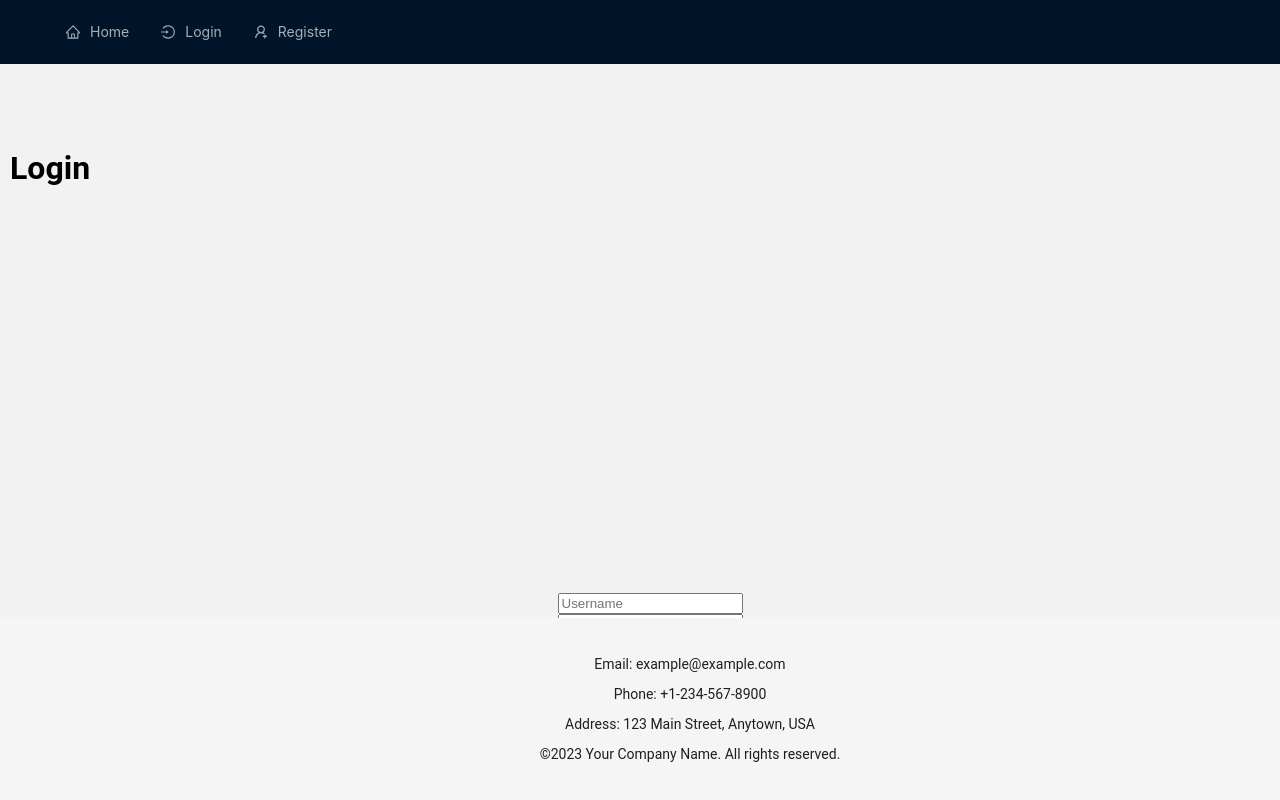
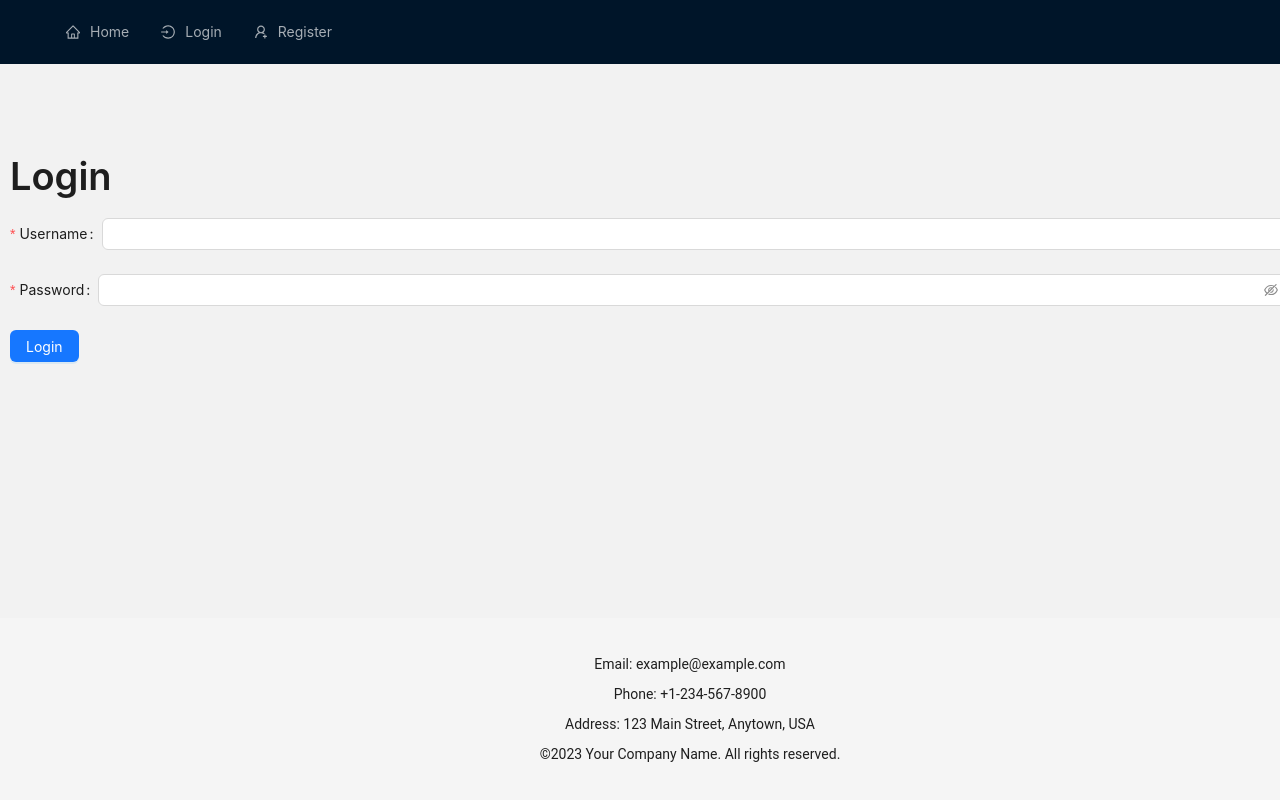
Before and after one commit to tee-jagz/PHC_record_PWA, a React (Create React App) app: page /login in a window 1280 px wide. Built offline with nearby package versions, Linux system fonts and the light colour scheme.

Commit message:
Login funtion added

```diff
--- a/src/App.js
+++ b/src/App.js
@@ -1,10 +1,7 @@
 import React from 'react';
-import {BrowserRouter as Router } from 'react-router-dom';
 
 import {AppRoutes} from './Routes';
 //import './App.css';
-import Navbar from './component/NavBar/navbar';
-import RegisterPage from './component/register/register';
 
 
 
--- a/src/Routes.js
+++ b/src/Routes.js
@@ -1,5 +1,6 @@
 import React from 'react';
 import { Route, Routes } from 'react-router-dom';
+import ProtectedRoute from "./component/ProtectedRoute";
 
 
 import RegisterPage from './component/register/register';
@@ -23,10 +24,27 @@ export function AppRoutes() {
       <Route path="/patientreg" exact element={<PatientForm />} />
       <Route path="/appointment" exact element={<AppointmentPage />} />
       <Route path="/receptionist" exact element={<ReceptionPage />} />
-      <Route path="/active_visits" exact element={<ActiveVisits />} />
-      <Route path="/doctor_dashboard/:visitId" exact element={<DoctorDashboard />} />
+      {/* <Route path="/active_visits" exact element={<ActiveVisits />} /> */}
       <Route path="/patientList" exact element={<PatientList />} />
       <Route path="/patient-details/:patientId" exact element={<PatientDetails />} />
+
+      {/* Doctors pages */}
+      <Route
+        path="/doctor_dashboard/:visitId"
+        element={
+          <ProtectedRoute allowedRoles={['doctor']}>
+            <DoctorDashboard />
+          </ProtectedRoute>
+        }
+      />
+      <Route
+        path="/active_visits"
+        element={
+          <ProtectedRoute allowedRoles={['doctor']}>
+            <ActiveVisits />
+          </ProtectedRoute>
+        }
+      />
     </Routes>
   );
 }
--- /dev/null
+++ b/src/component/ProtectedRoute.js
@@ -0,0 +1,22 @@
+import React from 'react';
+import { Navigate, Outlet, useLocation } from 'react-router-dom';
+import { useAuth } from './../useAuth';
+
+const ProtectedRoute = ({ allowedRoles, children }) => {
+  const { user } = useAuth();
+  const location = useLocation();
+
+  if (!user) {
+    // If the user is not authenticated, redirect them to the login page
+    return <Navigate to="/login" state={{ from: location }} />;
+  } else if (allowedRoles && !allowedRoles.includes(user.role)) {
+    console.log('user.role', user.role)
+    // If the user's role is not within the allowed roles, redirect them to an appropriate error page or another page
+    return <Navigate to="/not-authorized" />;
+  } else {
+    // If the user is authenticated and has the right role, render the protected content
+    return children;
+  }
+};
+
+export default ProtectedRoute;
--- a/src/component/doctor/DoctorMenu.js
+++ b/src/component/doctor/DoctorMenu.js
@@ -1,9 +1,19 @@
 import React from "react";
-import { Menu } from "antd";
-import { CalendarOutlined, UserOutlined } from "@ant-design/icons";
+import { Menu, Button } from "antd";
+import { CalendarOutlined, UserOutlined, LogoutOutlined } from "@ant-design/icons";
 import { Link } from "react-router-dom";
+import { useAuth } from "./../../useAuth";
+import { useNavigate } from "react-router-dom";
 
 function DoctorMenu() {
+  const { logout } = useAuth();
+  const navigate = useNavigate();
+
+  const handleLogout = () => {
+    logout();
+    navigate("/login");
+  };
+
   return (
     <Menu mode="horizontal" selectable={false}>
       <Menu.Item key="activeVisits" icon={<CalendarOutlined />}>
@@ -12,6 +22,11 @@ function DoctorMenu() {
       {/* <Menu.Item key="doctorDashboard" icon={<UserOutlined />}>
         <Link to="/doctor_dashboard">Doctor Dashboard</Link>
       </Menu.Item> */}
+      <Menu.Item key="logout" icon={<LogoutOutlined />} style={{ float: "right" }}>
+        <Button type="text" onClick={handleLogout}>
+          Logout
+        </Button>
+      </Menu.Item>
     </Menu>
   );
 }
--- a/src/component/login/login.js
+++ b/src/component/login/login.js
@@ -1,87 +1,61 @@
-import React, { useState } from "react";
-import openIndexedDB from "../../db";
-import { BrowserRouter, Routes, Route, NavLink, Navigate } from 'react-router-dom';
+import React, { useState, useEffect } from "react";
+import { Form, Input, Button, Typography } from "antd";
+import { useNavigate } from "react-router-dom";
+import { useAuth } from "./../../useAuth";
 
-function LoginPage() {
-  const [username, setUsername] = useState("");
-  const [password, setPassword] = useState("");
-  const [loading, setLoading] = useState(false);
-  const [redirectPath, setRedirectPath] = useState(""); // set the default redirect path to home page
+const { Title } = Typography;
 
-  async function handleLogin(event) {
-    event.preventDefault();
-    setLoading(true);
+const LoginForm = () => {
+  const [error, setError] = useState("");
+  const { login, user } = useAuth();
+  const navigate = useNavigate();
 
-    const db = await openIndexedDB();
-    const transaction = db.transaction(["staff"], "readonly");
-    const staffStore = transaction.objectStore("staff");
-    const index = staffStore.index("username");
+  useEffect(() => {
+    if (user) {
+      console.log("user", user);
+      if (user.role === "doctor") {
+        navigate("/active_visits", { replace: true });
+      } else if (user.role === "receptionist") {
+        navigate("/appointment", { replace: true });
+      }
+    }
+  }, [user, navigate]);
 
-
-    const request = index.get(username);
-
-    // console.log(staffStore);
-    // console.log(index);
-
-    request.onsuccess = function (event) {
-      const staff = event.target.result;
-
-      if (staff && staff.password === password) {
-        //onLogin(staff);
-        console.log(staff)
-        alert("Login successful");
-        setLoading(false);
-
-         // set the redirect path based on some condition
-         if (staff.role === "doctor") {
-          setRedirectPath("/doctor"); // set the redirect path to doctor page
-        } else {
-          setRedirectPath("/receptionist"); // set the redirect path to appointment page
-        }
-
-      } else {
-        alert("Invalid username or password");
-        setLoading(false);
-      }
-    };
-  }
+  const onFinish = async (values) => {
+    try {
+      await login(values.username, values.password);
+    } catch (err) {
+      setError(err.message);
+    }
+  };
 
   return (
     <div>
-
-      <h1>Login</h1>
-      <form style={{paddingTop: "30%", textAlign: 'center'}} onSubmit={handleLogin}>
-         <label>
-          {/*Username <br /> */}
-          <input
-            type="text"
-            value={username}
-            placeholder="Username"
-            onChange={(event) => setUsername(event.target.value)}
-            required
-          />
-        </label>
-        <br />
-        <label>
-          {/* Password <br /> */}
-          <input
-            type="password"
-            value={password}
-            placeholder="Password"
-            onChange={(event) => setPassword(event.target.value)}
-            required
-          />
-        </label>
-        <br />
-        <button type="submit" disabled={loading}>
-          Login
-        </button>
-      </form>
-
-            {/* use the Navigate component to redirect to the appropriate page if the redirect path is not empty */}
-            {redirectPath && <Navigate to={redirectPath} />}
+      <Title>Login</Title>
+      <Form onFinish={onFinish}>
+        <Form.Item
+          label="Username"
+          name="username"
+          rules={[{ required: true, message: "Please input your username!" }]}
+        >
+          <Input />
+        </Form.Item>
+        <Form.Item
+          label="Password"
+          name="password"
+          rules={[{ required: true, message: "Please input your password!" }]}
+        >
+          <Input.Password />
+        </Form.Item>
+        <Form.Item>
+          <Button type="primary" htmlType="submit">
+            Login
+          </Button>
+        </Form.Item>
+      </Form>
+      {error && <p style={{ color: "red" }}>{error}</p>}
     </div>
   );
-}
+};
 
-export default LoginPage;
+export default LoginForm;
--- a/src/component/receptionist/patientDetails.js
+++ b/src/component/receptionist/patientDetails.js
@@ -35,7 +35,7 @@ function PatientDetails() {
     const request = patientStore.put({ ...patient, ...values });
 
     request.onsuccess = () => {
-      navigate("/patient-list");
+      navigate("/patientList");
     };
 
     request.onerror = () => {
--- a/src/component/receptionist/reception_menu.js
+++ b/src/component/receptionist/reception_menu.js
@@ -1,10 +1,20 @@
 import React from "react";
 import { Button } from 'antd';
-import { CalendarOutlined, UserAddOutlined, UserOutlined } from '@ant-design/icons';
-import { Link } from 'react-router-dom';
+import { CalendarOutlined, UserAddOutlined, UserOutlined, LogoutOutlined } from '@ant-design/icons';
+import { Link, useNavigate } from 'react-router-dom';
+import { useAuth } from "./../../useAuth";
 
 function ReceptionMenu() {
+  const { logout } = useAuth();
+  const navigate = useNavigate();
+
+  const handleLogout = () => {
+    logout();
+    navigate('/login');
+  };
+
   return (
+    <div style={{ display: "flex", justifyContent: "space-between" }}>
       <div>
         <Button type="link" icon={<CalendarOutlined />}>
           <Link to="/appointment">Appointment</Link>
@@ -16,6 +26,12 @@ function ReceptionMenu() {
           <Link to="/patientList">Patient List</Link>
         </Button>
       </div>
+      <div>
+        <Button type="link" icon={<LogoutOutlined />} onClick={handleLogout}>
+          Logout
+        </Button>
+      </div>
+    </div>
   );
 }
 
--- a/src/index.js
+++ b/src/index.js
@@ -1,18 +1,22 @@
 import React from 'react';
 import ReactDOM from 'react-dom/client';
 import {BrowserRouter as Router } from 'react-router-dom';
+
 import './index.css';
 import App from './App';
 import Navbar from './component/NavBar/navbar';
 import FooterComp from './component/Footer';
+import { AuthProvider } from './useAuth';
 
 const root = ReactDOM.createRoot(document.getElementById('root'));
 root.render(
   <React.StrictMode>
     <Router>
+      <AuthProvider>
     <Navbar />
     <App />
     <FooterComp />
+    </AuthProvider>
     </Router>
   </React.StrictMode>
 );
--- /dev/null
+++ b/src/useAuth.js
@@ -0,0 +1,53 @@
+import { createContext, useContext, useState, useEffect } from "react";
+import openIndexedDB from "./db";
+
+const AuthContext = createContext();
+
+export function useAuth() {
+  return useContext(AuthContext);
+}
+
+export function AuthProvider({ children }) {
+  const [user, setUser] = useState(null);
+
+  useEffect(() => {
+    // Load the user from localStorage on component mount
+    const storedUser = localStorage.getItem("user");
+    if (storedUser) {
+      setUser(JSON.parse(storedUser));
+    }
+  }, []);
+
+  const login = async (username, password) => {
+    const db = await openIndexedDB();
+    const tx = db.transaction("staff", "readonly");
+    const staffStore = tx.objectStore("staff");
+    const staffIndex = staffStore.index("username");
+
+    const request = staffIndex.get(username);
+    request.onsuccess = (e) => {
+      const staffMember = e.target.result;
+      if (staffMember && staffMember.password === password) {
+        setUser(staffMember);
+        // Save the user to localStorage
+        localStorage.setItem("user", JSON.stringify(staffMember));
+      } else {
+        throw new Error("Invalid credentials");
+      }
+    };
+  };
+
+  const logout = () => {
+    setUser(null);
+    // Remove the user from localStorage
+    localStorage.removeItem("user");
+  };
+
+  const value = {
+    user,
+    login,
+    logout,
+  };
+
+  return <AuthContext.Provider value={value}>{children}</AuthContext.Provider>;
+}
```
Also changed, not shown: src/component/doctor/doctor.js (deleted, +0 -65 lines). Lines whose indentation alone changed are shown as unchanged.
